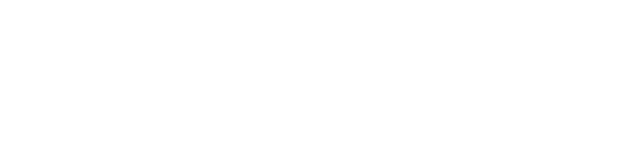
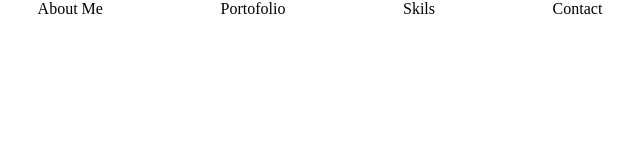
Before and after one commit to AdrianOrasan/portofolio, a plain HTML site: page index.html in a window 1280 px wide. Shown: the whole page, without its empty margins (320-960 px from the left). Drawn offline with Linux system fonts and the light colour scheme.

Commit message:
Basic nav

```diff
--- a/index.html
+++ b/index.html
@@ -10,6 +10,13 @@
     <title>Portofolio</title>
   </head>
   <body>
-    <header></header>
+    <header>
+      <nav>
+        <a>About Me</a>
+        <a>Portofolio</a>
+        <a>Skils</a>
+        <a>Contact</a>
+      </nav>
+    </header>
   </body>
 </html>
--- a/style.css
+++ b/style.css
@@ -2,3 +2,14 @@
   box-sizing: border-box;
   margin: 0;
 }
+
+header {
+  display: flex;
+  justify-content: center;
+}
+
+nav {
+  width: 800px;
+  display: flex;
+  justify-content: space-evenly;
+}
```
